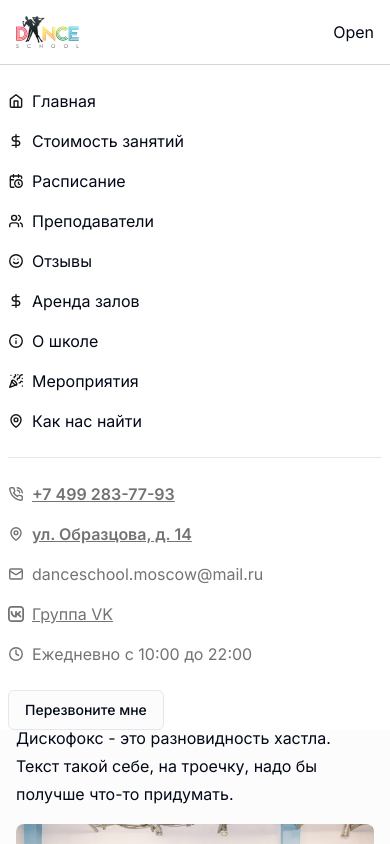
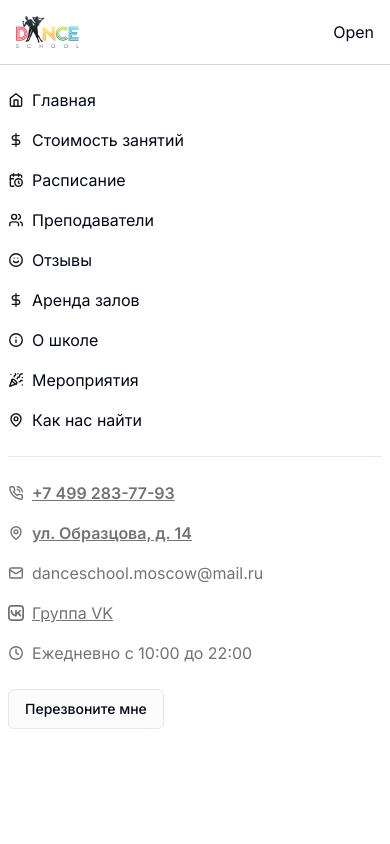
Before and after one commit to arlagonix/dance-school-moscow, a Next.js app: page / in a window 390 px wide. Both pictures are taken after a click on the button "Open". Shown: the top 844 px of the page. Built offline with nearby package versions, Linux system fonts and the light colour scheme.

Commit message:
Worked on styles of a mobile version of the menu

```diff
--- a/src/components/Menu.tsx
+++ b/src/components/Menu.tsx
@@ -19,6 +19,7 @@ import ClockIcon from "@/components/svg/icons_small/clock.svg";
 import { SVGProps, useState } from "react";
 import { Button } from "@/components/ui/button";
 import { cn } from "@/lib/utils";
+import useDisableBodyScrolling from "@/lib/hooks/useDisableScrolling";
 
 type HeaderType = {
   id: number;
@@ -88,12 +89,13 @@ const linksData: HeaderType[] = [
 
 const Menu = () => {
   const [showMobileMenu, setShowMobileMenu] = useState(false);
+  useDisableBodyScrolling(showMobileMenu);
   return (
     <nav
       className={cn(
-        "z-10 max-h-screen overflow-scroll",
-        "mobile:bg-white mobile:fixed mobile:top-0 mobile:left-1/2 mobile:-translate-x-1/2 mobile:w-[min(100%,var(--standard-width))]",
-        "desktop:absolute desktop:left-[calc(50%-45rem)]"
+        "z-10 max-h-screen top-16 fixed",
+        "mobile:bg-white mobile:top-0 mobile:left-1/2 mobile:-translate-x-1/2 mobile:w-[min(100%,var(--standard-width))]",
+        "desktop:left-[calc(50%-45rem)] desktop:max-h-[calc(100vh-4rem)]"
       )}
     >
       <div className="hidden desktop:inline">
@@ -116,7 +118,7 @@ const Menu = () => {
           </strong>
         </p>
       </div>
-      <div className="flex justify-between items-center desktop:hidden p-4 bg-white border-b border-neutral-300 sticky top-0 z-20">
+      <div className="flex justify-between items-center desktop:hidden p-4 bg-white border-b border-neutral-300 fixed w-[min(100vw,768px)] top-0 z-20">
         <Link href="/">
           <Image
             src="/dance_logo.png"
@@ -130,7 +132,7 @@ const Menu = () => {
       </div>
       <div
         className={cn(
-          "mobile:w-[min(100%-8px*2,var(--standard-width))] mx-auto",
+          "mobile:w-[min(100%-8px*2,var(--standard-width))] mx-auto h-screen overflow-auto mobile:pt-16 mobile:pb-4",
           !showMobileMenu && "mobile:hidden"
         )}
       >
--- /dev/null
+++ b/src/lib/hooks/useDisableScrolling.tsx
@@ -0,0 +1,23 @@
+import { useEffect } from "react";
+
+/**
+ * Disables scroll on the page when `scrollDisabled` is `true`
+ * Enables scroll on the page when `scrollDisabled` is `false` and on unmount
+ */
+const useDisableBodyScrolling = (scrollDisabled: boolean) => {
+  useEffect(() => {
+    if (scrollDisabled) {
+      document.documentElement.style.overflow = "hidden";
+      document.documentElement.style.marginRight = "16px";
+    } else {
+      document.documentElement.style.overflow = "";
+      document.documentElement.style.marginRight = "0";
+    }
+    return () => {
+      document.documentElement.style.overflow = "";
+      document.documentElement.style.marginRight = "0";
+    };
+  }, [scrollDisabled]);
+};
+
+export default useDisableBodyScrolling;
```
